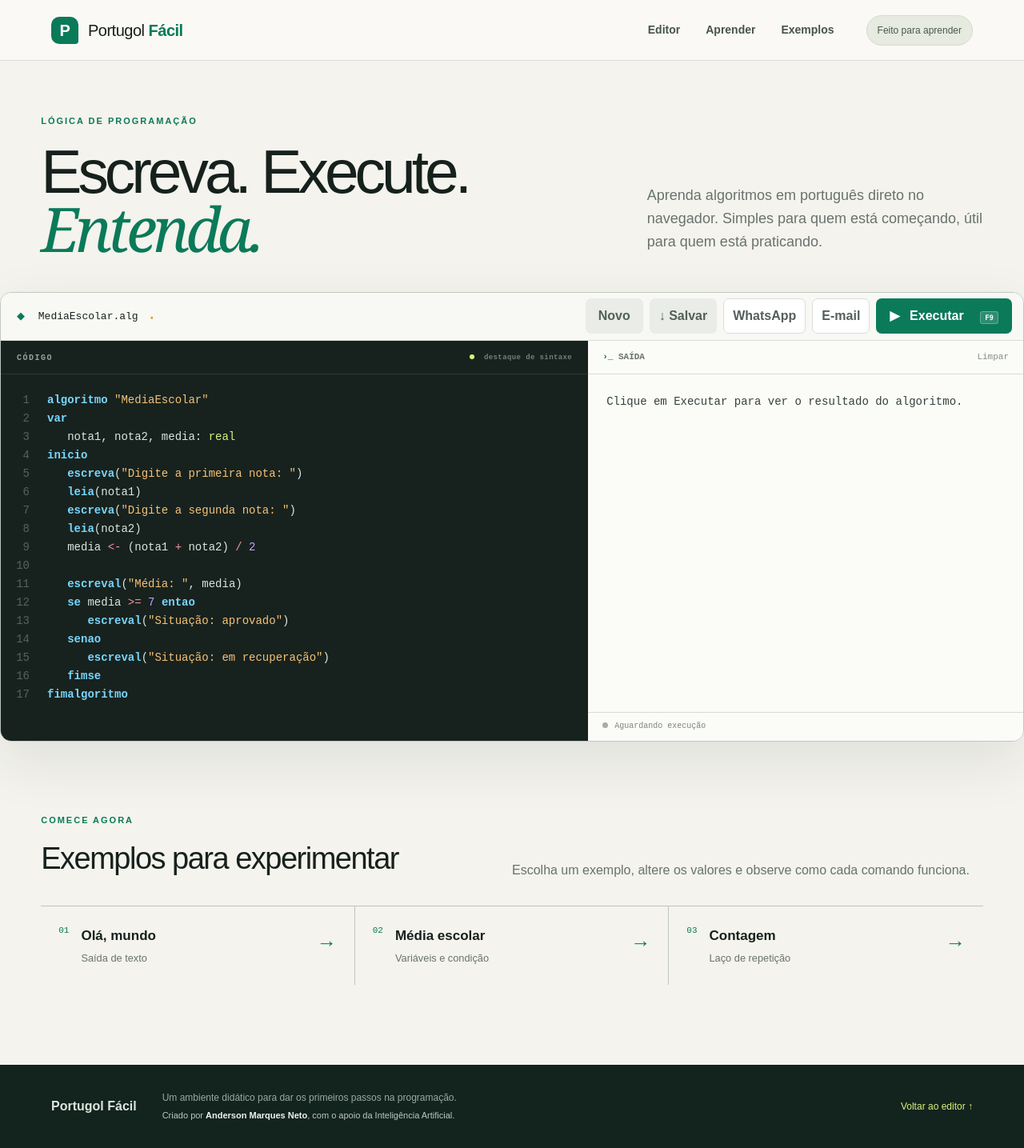
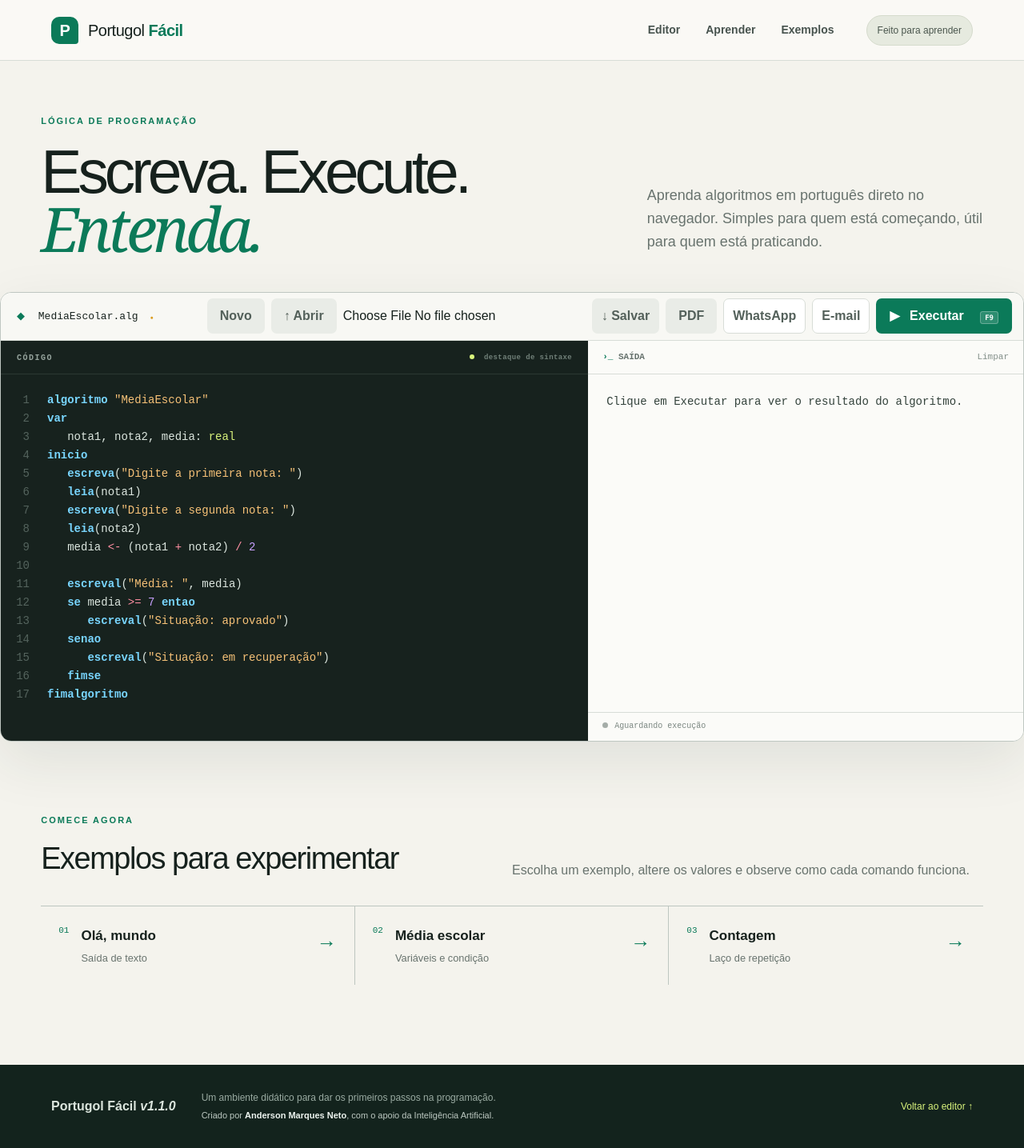
Before and after one commit to andersonneto/portugol-facil, a Next.js app: page / in a window 1280 px wide. Shown: the whole page at 80% size. Built offline with nearby package versions, Linux system fonts and the light colour scheme.

Commit message:
Atualiza Portugol Fácil para versão 1.1.0

```diff
--- a/app/page.tsx
+++ b/app/page.tsx
@@ -7,6 +7,8 @@ const EXEMPLOS = {
   "Média escolar": `algoritmo "MediaEscolar"\nvar\n   nota1, nota2, media: real\ninicio\n   escreva("Digite a primeira nota: ")\n   leia(nota1)\n   escreva("Digite a segunda nota: ")\n   leia(nota2)\n   media <- (nota1 + nota2) / 2\n\n   escreval("Média: ", media)\n   se media >= 7 entao\n      escreval("Situação: aprovado")\n   senao\n      escreval("Situação: em recuperação")\n   fimse\nfimalgoritmo`,
   "Contagem": `algoritmo "Contagem"\nvar\n   i: inteiro\ninicio\n   para i de 1 ate 10 faca\n      escreval("Número: ", i)\n   fimpara\nfimalgoritmo`,
 };
+
+const APP_VERSION = "1.1.0";
 
 function expression(text: string) {
   return normalizeCommands(text).replace(/<>/g, "!=").replace(/\bnao\b/gi, "!").replace(/\be\b/gi, "&&").replace(/\bou\b/gi, "||")
@@ -76,20 +78,23 @@ export default function Home() {
   const [output, setOutput] = useState("Clique em Executar para ver o resultado do algoritmo.");
   const [status, setStatus] = useState<"pronto" | "sucesso" | "erro">("pronto");
   const highlightRef = useRef<HTMLPreElement>(null);
+  const fileInputRef = useRef<HTMLInputElement>(null);
   const lines = useMemo(() => Array.from({length: code.split("\n").length}, (_, i) => i + 1), [code]);
   function run(){try{setOutput(Function(compile(code))()||"Programa finalizado sem saída.");setStatus("sucesso");}catch(error){setOutput(error instanceof Error?error.message:"Ocorreu um erro ao executar.");setStatus("erro");}}
   function fileName(){return (code.match(/^\s*algoritmo\s+"([^"]+)"/im)?.[1]||"meu_algoritmo").replace(/[^\wÀ-ÿ-]+/g,"_")+".alg";}
   function save(){const url=URL.createObjectURL(new Blob([code],{type:"text/plain;charset=utf-8"}));const link=document.createElement("a");link.href=url;link.download=fileName();link.click();URL.revokeObjectURL(url);}
-  function share(channel:"whatsapp"|"email"){const text=`Algoritmo criado no Portugol Fácil:\n\n${code}`;const url=channel==="whatsapp"?`https://wa.me/?text=${encodeURIComponent(text)}`:`mailto:?subject=${encodeURIComponent("Código Portugol: "+fileName())}&body=${encodeURIComponent(text)}`;window.open(url,"_blank","noopener,noreferrer");}
+  function openFile(event: React.ChangeEvent<HTMLInputElement>){const file=event.target.files?.[0];if(!file)return;const reader=new FileReader();reader.onload=()=>{setCode(String(reader.result??""));setOutput("");setStatus("pronto");};reader.readAsText(file,"UTF-8");event.target.value="";}
+  async function share(channel:"whatsapp"|"email"){const text=`Algoritmo criado no Portugol Fácil:\n\n${code}`;const file=new File([code],fileName(),{type:"text/plain"});try{if(navigator.share&&navigator.canShare?.({files:[file]})){await navigator.share({title:`Código Portugol: ${fileName()}`,text:"Abra este arquivo no Portugol Fácil para editar e executar.",files:[file]});return;}}catch(error){if(error instanceof DOMException&&error.name==="AbortError")return;}const url=channel==="whatsapp"?`https://wa.me/?text=${encodeURIComponent(text)}`:`mailto:?subject=${encodeURIComponent("Código Portugol: "+fileName())}&body=${encodeURIComponent(text)}`;window.open(url,"_blank","noopener,noreferrer");}
+  function printPdf(){const popup=window.open("","_blank");if(!popup)return;const safe=code.replace(/&/g,"&amp;").replace(/</g,"&lt;").replace(/>/g,"&gt;");popup.document.write(`<!doctype html><html lang="pt-BR"><head><title>${fileName()}</title><style>body{font-family:Arial,sans-serif;padding:32px;color:#17221e}h1{font-size:22px;margin-bottom:4px}p{color:#64706b;font-size:12px}pre{margin-top:28px;padding:22px;background:#f4f5f2;border:1px solid #d8ddd7;border-radius:8px;font:13px/1.6 monospace;white-space:pre-wrap}@media print{body{padding:0}pre{break-inside:avoid}}</style></head><body><h1>Portugol Fácil</h1><p>${fileName()} • versão ${APP_VERSION}</p><pre>${safe}</pre><script>window.onload=()=>window.print()<\/script></body></html>`);popup.document.close();}
   return <main className="app-shell">
     <header className="topbar"><a className="brand" href="#"><span className="brand-mark">P</span><span>Portugol <b>Fácil</b></span></a><nav><a href="#editor">Editor</a><a href="#aprender">Aprender</a><a href="#exemplos">Exemplos</a></nav><span className="student-pill">Feito para aprender</span></header>
     <section className="hero"><div><span className="eyebrow">LÓGICA DE PROGRAMAÇÃO</span><h1>Escreva. Execute.<br/><em>Entenda.</em></h1></div><p>Aprenda algoritmos em português direto no navegador. Simples para quem está começando, útil para quem está praticando.</p></section>
     <section className="workspace" id="editor">
-      <div className="workspace-bar"><div className="file-tab"><span className="file-icon">◆</span> {fileName()} <span className="dot">●</span></div><div className="actions"><button className="ghost" onClick={()=>{setCode("");setOutput("");setStatus("pronto");}}>Novo</button><button className="ghost save" onClick={save} title="Baixar o código em formato .alg">↓ Salvar</button><button className="share whatsapp" onClick={()=>share("whatsapp")} title="Compartilhar pelo WhatsApp">WhatsApp</button><button className="share email" onClick={()=>share("email")} title="Enviar por e-mail">E-mail</button><button className="run" onClick={run}><span>▶</span> Executar <kbd>F9</kbd></button></div></div>
+      <div className="workspace-bar"><div className="file-tab"><span className="file-icon">◆</span> {fileName()} <span className="dot">●</span></div><div className="actions"><button className="ghost" onClick={()=>{setCode("");setOutput("");setStatus("pronto");}}>Novo</button><button className="ghost" onClick={()=>fileInputRef.current?.click()} title="Abrir arquivo .alg ou .txt">↑ Abrir</button><input ref={fileInputRef} className="file-input" type="file" accept=".alg,.txt,text/plain" onChange={openFile}/><button className="ghost save" onClick={save} title="Baixar o código em formato .alg">↓ Salvar</button><button className="ghost pdf" onClick={printPdf} title="Imprimir ou salvar o código em PDF">PDF</button><button className="share whatsapp" onClick={()=>share("whatsapp")} title="Compartilhar arquivo pelo WhatsApp">WhatsApp</button><button className="share email" onClick={()=>share("email")} title="Compartilhar arquivo por e-mail">E-mail</button><button className="run" onClick={run}><span>▶</span> Executar <kbd>F9</kbd></button></div></div>
       <div className="panels"><div className="editor-panel"><div className="panel-label">CÓDIGO <span className="syntax-label"><i></i> destaque de sintaxe</span></div><div className="code-wrap"><div className="line-numbers" aria-hidden="true">{lines.map(n=><span key={n}>{n}</span>)}</div><div className="code-editor"><pre ref={highlightRef} className="highlight-layer" aria-hidden="true" dangerouslySetInnerHTML={{__html:highlight(code)+"\n"}}/><textarea value={code} onChange={e=>setCode(e.target.value)} onScroll={e=>{if(highlightRef.current){highlightRef.current.scrollTop=e.currentTarget.scrollTop;highlightRef.current.scrollLeft=e.currentTarget.scrollLeft;}}} onKeyDown={e=>{if(e.key==="F9"){e.preventDefault();run();}}} spellCheck={false} aria-label="Editor de código Portugol"/></div></div></div>
       <div className="console-panel"><div className="console-head"><div><span className="terminal-icon">›_</span><b> SAÍDA</b></div><button onClick={()=>setOutput("")}>Limpar</button></div><pre className={status}>{output}</pre><div className="console-status"><span className={`status-dot ${status}`}></span>{status==="sucesso"?"Execução concluída":status==="erro"?"Verifique o algoritmo":"Aguardando execução"}</div></div></div>
     </section>
     <section className="learn" id="aprender"><div><span className="eyebrow">COMECE AGORA</span><h2>Exemplos para experimentar</h2><p>Escolha um exemplo, altere os valores e observe como cada comando funciona.</p></div><div className="example-grid" id="exemplos">{Object.entries(EXEMPLOS).map(([name,value],i)=><button key={name} onClick={()=>{setCode(value);setStatus("pronto");setOutput("Exemplo carregado. Clique em Executar.");window.scrollTo({top:380,behavior:"smooth"});}}><span>0{i+1}</span><b>{name}</b><small>{i===0?"Saída de texto":i===1?"Variáveis e condição":"Laço de repetição"}</small><i>→</i></button>)}</div></section>
-    <footer><span>Portugol Fácil</span><div className="footer-copy"><p>Um ambiente didático para dar os primeiros passos na programação.</p><small>Criado por <b>Anderson Marques Neto</b>, com o apoio da Inteligência Artificial.</small></div><a href="#editor">Voltar ao editor ↑</a></footer>
+    <footer><span>Portugol Fácil <i className="version">v{APP_VERSION}</i></span><div className="footer-copy"><p>Um ambiente didático para dar os primeiros passos na programação.</p><small>Criado por <b>Anderson Marques Neto</b>, com o apoio da Inteligência Artificial.</small></div><a href="#editor">Voltar ao editor ↑</a></footer>
   </main>;
 }
```
